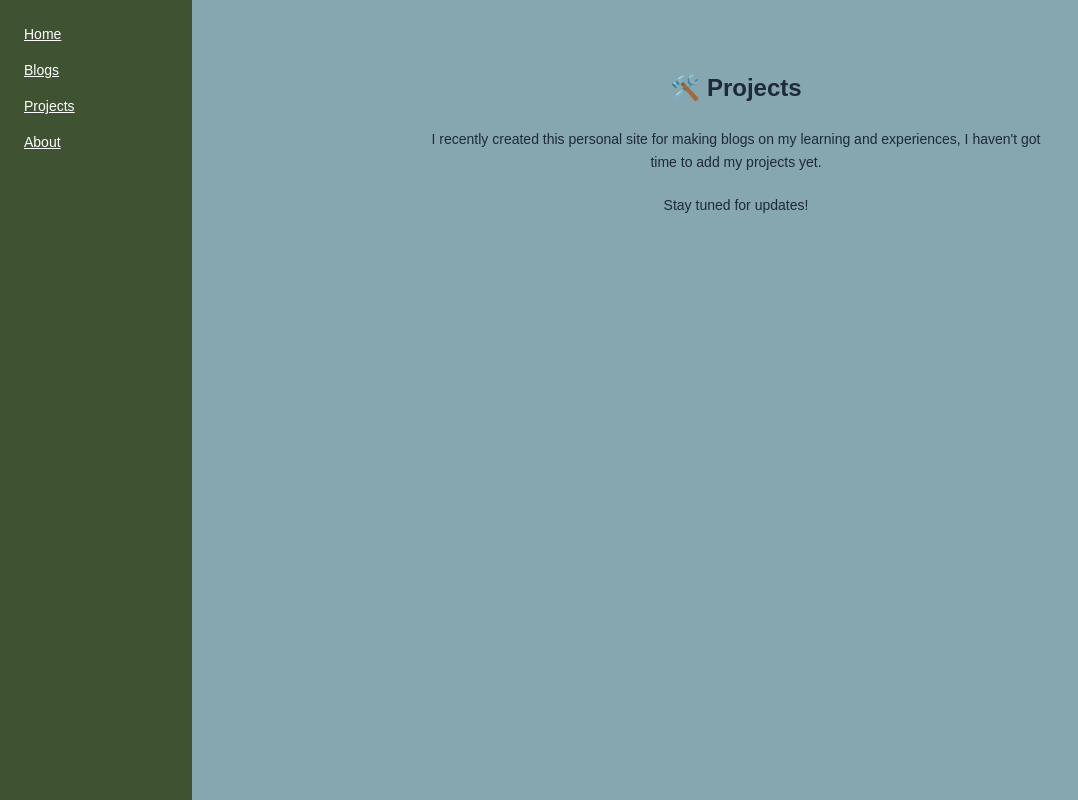
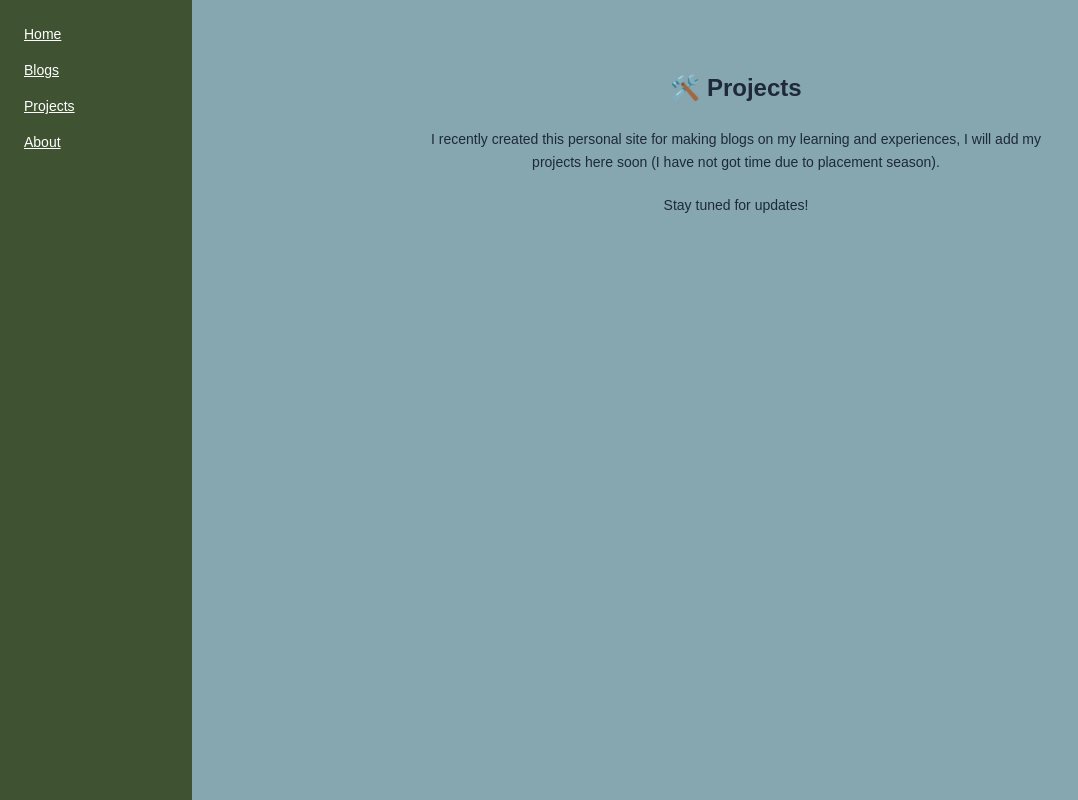
Before and after one commit to Sterben230703/personal-site, a Next.js app: page /projects in a window 1280 px wide. Shown: the whole page, without its empty margins (0-1078 px from the left). Built offline with nearby package versions, Linux system fonts and the light colour scheme.

Commit message:
Added Clearance about projects

```diff
--- a/src/app/projects/page.tsx
+++ b/src/app/projects/page.tsx
@@ -2,7 +2,7 @@ export default function ProjectsPage() {
 	return (
 		<div className="max-w-2xl mx-auto px-5 py-10 text-gray-800 text-sm leading-relaxed">
 			<h1 className="text-2xl font-bold text-center mb-6">🛠️ Projects</h1>
-			<p className="mb-5 text-center">I recently created this personal site for making blogs on my learning and experiences, I haven't got time to add my projects yet.</p>
+			<p className="mb-5 text-center">I recently created this personal site for making blogs on my learning and experiences, I will add my projects here soon (I have not got time due to placement season).</p>
 			<p className="mb-5 text-center">Stay tuned for updates!</p>
 		</div>
 	);
```
